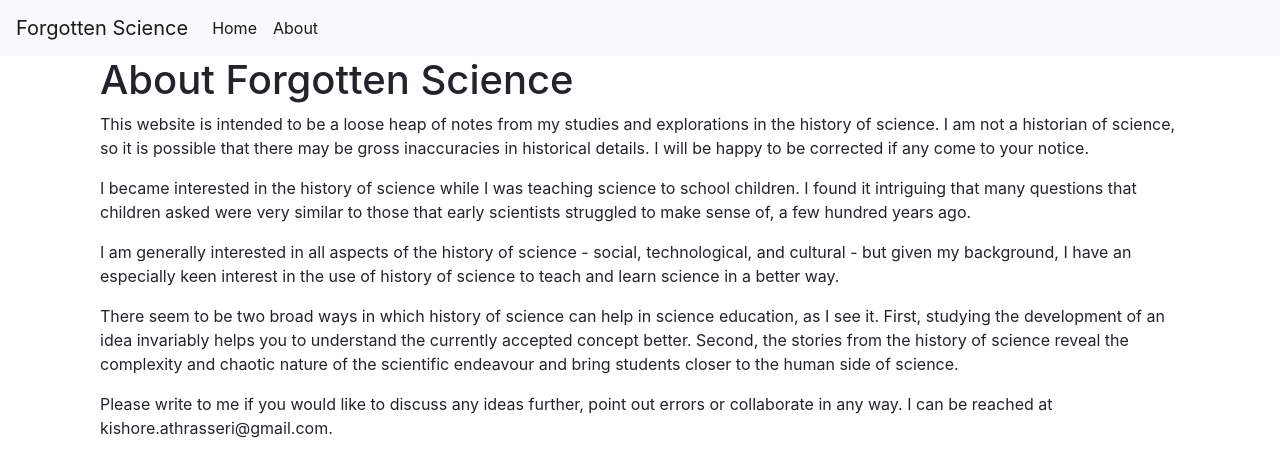
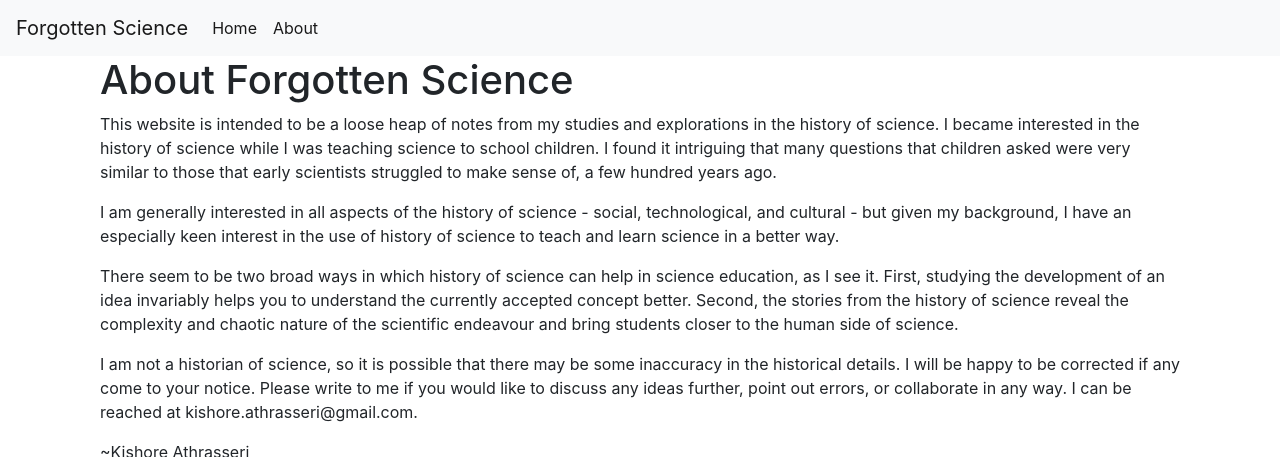
Before and after one commit to athkishore/fgsci, a Flask app: page /about in a window 1280 px wide. Shown: the top 457 px of the page. Run offline with Flask 2, Linux system fonts and the light colour scheme; parts of the project's set-up code (start-up, migrations or seed data) failed here and were passed over; some libraries are stand-ins or nearby versions.

Commit message:
edited about page

```diff
--- a/app/templates/about.html
+++ b/app/templates/about.html
@@ -5,11 +5,7 @@
   <h1>About Forgotten Science</h1>
 
   <p>This website is intended to be a loose heap of notes from my studies and
-  explorations in the history of science. I am not a historian of science,
-  so it is possible that there may be gross inaccuracies in historical
-  details. I will be happy to be corrected if any come to your notice.</p>
-
-  <p>I became interested in the history of science while I was teaching
+  explorations in the history of science. I became interested in the history of science while I was teaching
   science to school children. I found it intriguing that many questions that
   children asked were very similar to those that early scientists struggled
   to make sense of, a few hundred years ago.</p>
@@ -26,8 +22,11 @@
   chaotic nature of the scientific endeavour and bring students closer to
   the human side of science.</p>
 
-  <p>Please write to me if you would like to discuss any ideas further,
-  point out errors or collaborate in any way. I can be reached at
+  <p>I am not a historian of science,
+  so it is possible that there may be some inaccuracy in the historical
+  details. I will be happy to be corrected if any come to your notice.
+  Please write to me if you would like to discuss any ideas further,
+  point out errors, or collaborate in any way. I can be reached at
   kishore.athrasseri@gmail.com.</p>
 
   <p>~Kishore Athrasseri</p>
```
